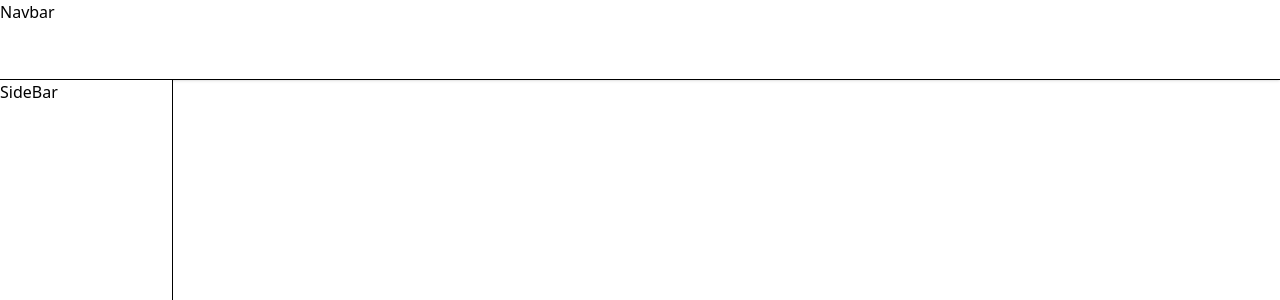
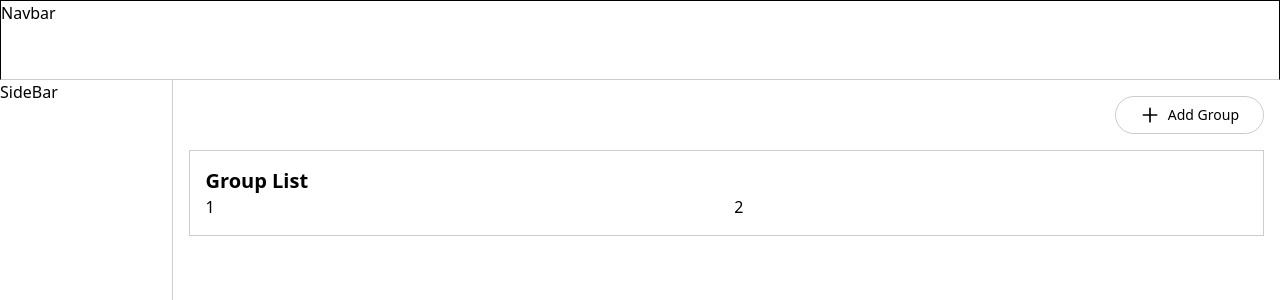
Before and after one commit to heba39920/Quiz-App, a React (Vite) app: page /Quiz-App/dashboard/group in a window 1280 px wide. Shown: the top 300 px of the page. Built offline with nearby package versions, Linux system fonts and the light colour scheme.

Commit message:
some changes in design

```diff
--- a/src/components/MasterLayout/MasterLayout.tsx
+++ b/src/components/MasterLayout/MasterLayout.tsx
@@ -7,7 +7,7 @@ const MasterLayout = () => {
   return (
     <div className="flex flex-col min-h-screen">
       {/* Navbar Section */}
-      <header className="w-full h-[80px] border-b border-[rgba(0, 0, 0, 0.2)] shadow-sm" role="banner">
+      <header className="w-full h-[80px] border border-b-[1px] border-b-[rgba(0,0,0,0.2)]" role="banner">
         <Navbar />
       </header>
 
@@ -15,7 +15,8 @@ const MasterLayout = () => {
       <main className="flex flex-1" role="main">
         {/* Sidebar - hidden on small screens */}
         <aside
-          className="hidden md:block w-[200px] border-e border-[rgba(0, 0, 0, 0.2)] bg-white"
+         className="hidden md:block w-[200px] border-r border-r-[rgba(0,0,0,0.2)] bg-white"
+
           role="complementary"
           aria-label="Sidebar Navigation"
         >
--- a/src/index.css
+++ b/src/index.css
@@ -0,0 +1 @@
+@import url(./styles/global.css);
--- a/src/pages/Group/GroupList.tsx
+++ b/src/pages/Group/GroupList.tsx
@@ -1,11 +1,42 @@
-import React from 'react';
+import React from "react";
 
 const GroupList = () => {
-    return (
-        <div>
-
-        </div>
-    );
-}
+  return (
+    <>
+        <section>
+                <div className="Group-header flex justify-end mb-4">
+                        <button
+                            className="inline-flex items-center gap-2 px-6 py-2 main-border text-black text-sm font-medium rounded-3xl hover:bg-blue-700 hover:text-white focus:outline-none focus:ring-2 focus:ring-blue-400 transition"
+                            aria-label="Add Group"
+                        >
+                            <svg
+                            className="h-5 w-5"
+                            fill="none"
+                            viewBox="0 0 24 24"
+                            stroke="currentColor"
+                            >
+                            <path
+                                strokeLinecap="round"
+                                strokeLinejoin="round"
+                                strokeWidth={2}
+                                d="M12 4v16m8-8H4"
+                            />
+                            </svg>
+                            <span className="hidden sm:inline">Add Group</span>
+                        </button>
+                </div>
+                <div className="Group-List main-border  text-black p-4">
+                       <h2 className="main-text text-xl font-semibold">Group List</h2>
+                       <div className="Group-card">
+                                <div className="grid grid-cols-2 gap-4">
+                                        <div>1</div>
+                                        <div>2</div>
+                                </div>
+                       </div>
+                </div>
+      </section>
+    </>
+  );
+};
 
 export default GroupList;
--- a/src/styles/global.css
+++ b/src/styles/global.css
@@ -0,0 +1,12 @@
+:root {
+  --main-text-color: rgba(0, 0, 0, 1);
+  --main-border: 1px solid rgba(0, 0, 0, 0.2);
+}
+
+.main-text {
+  color: var(--main-text-color);
+}
+
+.main-border {
+  border: var(--main-border);
+}
```
Also changed, not shown: src/App.css (line endings or trailing spaces).
